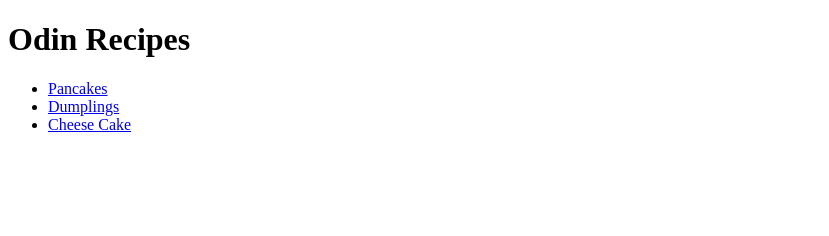
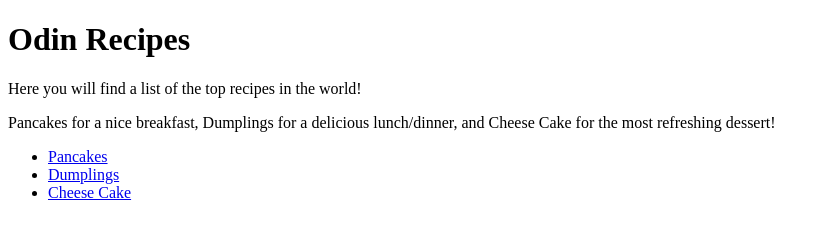
Before and after one commit to KarlSader1/odin-recipes, a plain HTML site: page index.html in a window 1280 px wide. Shown: the whole page, without its empty margins (0-829 px from the left). Drawn offline with Linux system fonts and the light colour scheme.

Commit message:
Further clean up of the main page

```diff
--- a/index.html
+++ b/index.html
@@ -8,6 +8,8 @@
 </head>
 <body>
     <h1>Odin Recipes</h1>
+    <p>Here you will find a list of the top recipes in the world!</p>
+    <p>Pancakes for a nice breakfast, Dumplings for a delicious lunch/dinner, and Cheese Cake for the most refreshing dessert!</p>
     <ul>
         <li><a href = "recipes/pancakes.html">Pancakes</a></li>
         <li><a href = "recipes/dumplings.html">Dumplings</a></li>
```
